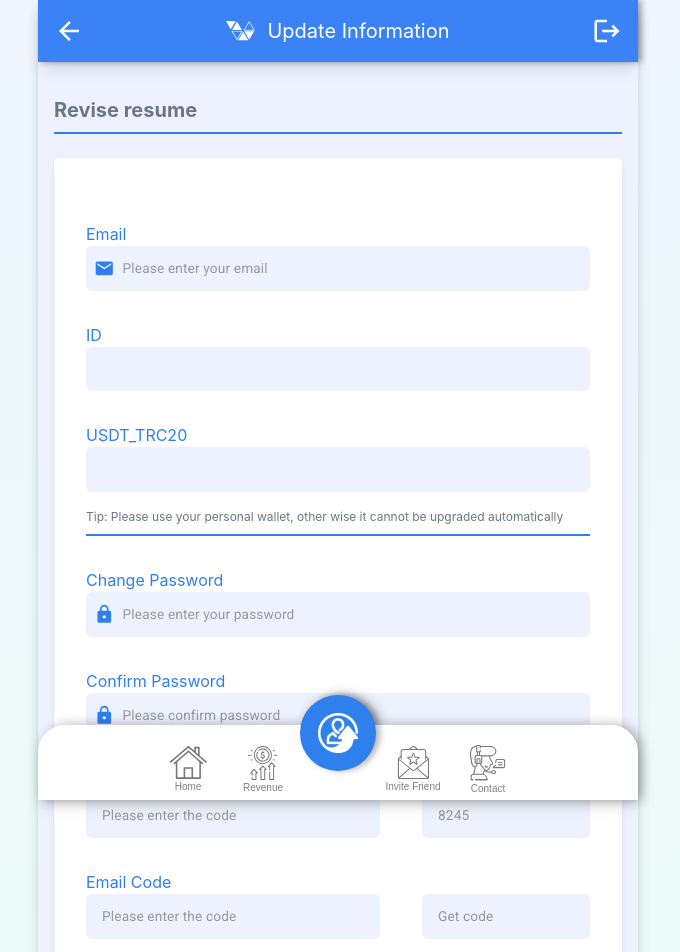
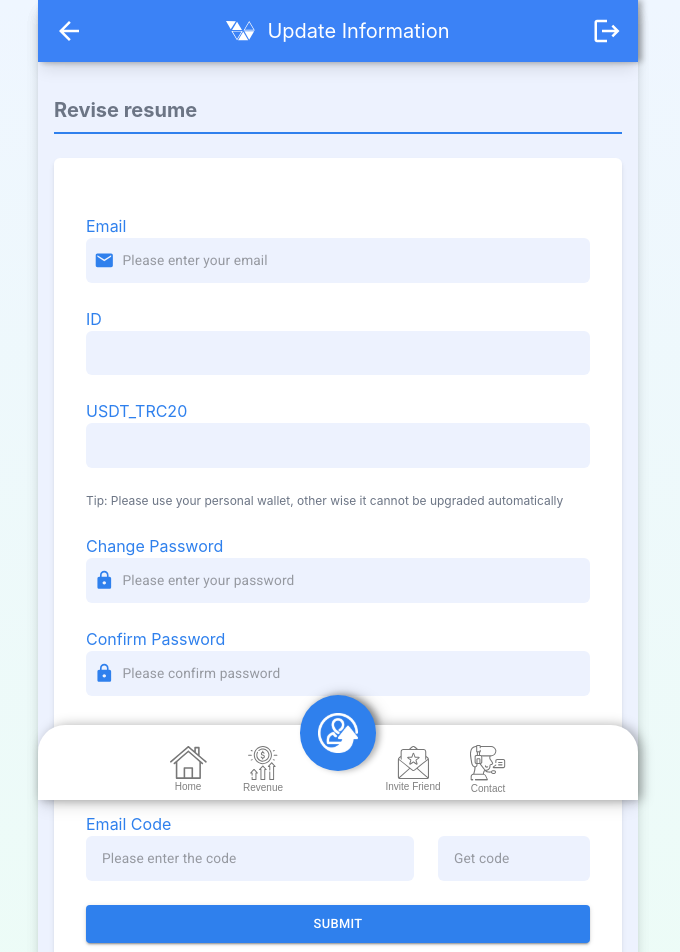
Before and after one commit to Uhmopt/userWithTRC-web-app, a React (Create React App) app: page /update-user in a window 1280 px wide. Shown: the top 952 px of the page, without its empty margins (302-982 px from the left). Built offline with nearby package versions, Linux system fonts and the light colour scheme.

Commit message:
[Fix] updateUser page layout change

```diff
--- a/src/pages/levelUsers/index.js
+++ b/src/pages/levelUsers/index.js
@@ -58,7 +58,11 @@ export default function LevelUsers() {
 			</div>
 			<MainTitle isLogin={true} className="py-8" />
 			<div className="mb-24">
-      <TableSwipeableViews contentOne={<LevelDetailCardTable />} contentTwo={<LevelDetailCardTable />} contentNumber={tabNumber} />
+				<TableSwipeableViews
+					contentOne={<LevelDetailCardTable />}
+					contentTwo={<LevelDetailCardTable />}
+					contentNumber={tabNumber}
+				/>
 			</div>
 		</Layout>
 	)
--- a/src/pages/register/index.js
+++ b/src/pages/register/index.js
@@ -9,7 +9,6 @@ import MainTitle from 'components/MainTitle'
 import Layout from 'layouts'
 import React, { useState } from 'react'
 import { Link } from 'react-router-dom'
-
 
 export default function Register() {
 	const [currentState, setCurrentState] = useState({
--- a/src/pages/revenue/index.js
+++ b/src/pages/revenue/index.js
@@ -46,7 +46,11 @@ export default function Revenue() {
         />
       </div>
       <div className="pt-8 pb-20">
-				<TableSwipeableViews contentOne={<RevenueTable />} contentTwo={<RevenueTable isdaily={false} />} contentNumber={tabNumber} />
+        <TableSwipeableViews
+          contentOne={<RevenueTable />}
+          contentTwo={<RevenueTable isdaily={false} />}
+          contentNumber={tabNumber}
+        />
       </div>
     </Layout>
   )
--- a/src/pages/updateUser/index.js
+++ b/src/pages/updateUser/index.js
@@ -1,26 +1,22 @@
-import React from 'react'
+import LockIcon from '@mui/icons-material/Lock'
+import MailIcon from '@mui/icons-material/Mail'
+import { Button, Grid } from '@mui/material'
+import CustomInput from 'components/CustomInput'
+import MainTitle from 'components/MainTitle'
+import React, { useState } from 'react'
+import { Link } from 'react-router-dom'
 import Layout from '../../layouts'
-import MainTitle from 'components/MainTitle'
-import CustomInput from 'components/CustomInput'
-import MailIcon from '@mui/icons-material/Mail'
-import LockIcon from '@mui/icons-material/Lock'
-import { Box } from '@mui/system'
-import { Link } from 'react-router-dom'
-import { Button, Grid } from '@mui/material'
-import { useState } from 'react'
 
 export default function UpdateUser() {
   const [currentState, setCurrentState] = useState({
     email: '',
     usdt: '',
-
     password: '',
     rePassword: '',
     verifyCode: '',
     vCode: '',
-    emailCode:'',
+    emailCode: '',
     eCode: '',
-
   })
   const handleChange = (e) => {
     setCurrentState({
@@ -38,10 +34,14 @@ export default function UpdateUser() {
       <MainTitle
         title={<label className="text-xl text-title">Revise resume</label>}
         isLogin={true}
-        className="pb-6"
+        className="pb-12"
       />
-      <Box className="bg-white rounded-md shadow-md p-8 pb-24 mb-32">
-        <div className="pt-8 w-full">
+      <Grid
+        container
+        rowSpacing={3}
+        className="bg-white rounded-md shadow-md p-8 pb-24 mb-32"
+      >
+        <Grid item xs={12}>
           <CustomInput
             isEmail={true}
             name="email"
@@ -52,29 +52,29 @@ export default function UpdateUser() {
             value={currentState.email}
             onChange={handleChange}
           />
-        </div>
-        <div className="pt-8 w-full">
+        </Grid>
+        <Grid item xs={12}>
           <CustomInput
             label="ID"
             name="id"
             value={currentState.id}
             onChange={handleChange}
           />
-        </div>
-        <div className="pt-8 w-full">
+        </Grid>
+        <Grid item xs={12}>
           <CustomInput
             label="USDT_TRC20"
             name="usdt"
             value={currentState.usdt}
             onChange={handleChange}
           />
-        </div>
-        <div className="text-xs text-title pt-4">
+        </Grid>
+        <Grid item xs={12} className="text-xs text-title pt-4">
           Tip: Please use your personal wallet, other wise it cannot be upgraded
           automatically
-        </div>
+        </Grid>
         <MainTitle />
-        <div className="pt-8 w-full">
+        <Grid item xs={12}>
           <CustomInput
             isPassword={true}
             name="password"
@@ -85,8 +85,8 @@ export default function UpdateUser() {
             value={currentState.password}
             onChange={handleChange}
           />
-        </div>
-        <div className="pt-8 w-full">
+        </Grid>
+        <Grid item xs={12}>
           <CustomInput
             isPassword={true}
             name="rePassword"
@@ -97,10 +97,10 @@ export default function UpdateUser() {
             value={currentState.rePassword}
             onChange={handleChange}
           />
-        </div>
-
-        <Grid container className="pt-8">
-          <Grid item xs={7}>
+        </Grid>
+        <Grid item xs={12}>
+          <Grid container columnSpacing={3}>
+            <Grid item xs={8}>
               <CustomInput
                 label="Verification Code"
                 name="verifyCode"
@@ -109,7 +109,6 @@ export default function UpdateUser() {
                 onChange={handleChange}
               />
             </Grid>
-          <Grid item xs={1}></Grid>
             <Grid item xs={4} className="pt-6">
               <CustomInput
                 name="vCode"
@@ -119,9 +118,10 @@ export default function UpdateUser() {
               />
             </Grid>
           </Grid>
-
-        <Grid container className="pt-8 w-full">
-          <Grid item xs={7}>
+        </Grid>
+        <Grid item xs={12}>
+          <Grid container columnSpacing={3}>
+            <Grid item xs={8}>
               <CustomInput
                 label="Email Code"
                 name="emailCode"
@@ -130,7 +130,6 @@ export default function UpdateUser() {
                 onChange={handleChange}
               />
             </Grid>
-          <Grid item xs={1}></Grid>
             <Grid item xs={4} className="pt-6">
               <CustomInput
                 name="eCode"
@@ -140,14 +139,16 @@ export default function UpdateUser() {
               />
             </Grid>
           </Grid>
-        <div className="pt-8">
+        </Grid>
+
+        <Grid item xs={12}>
           <Link to={`#`}>
             <Button type="button" variant="contained" size="large" fullWidth>
               Submit
             </Button>
           </Link>
-        </div>
-      </Box>
+        </Grid>
+      </Grid>
     </Layout>
   )
 }
```
Also changed, not shown: package.json (indentation only). Lines whose indentation alone changed are shown as unchanged.
